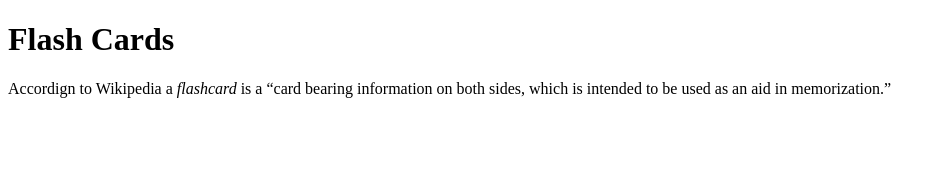
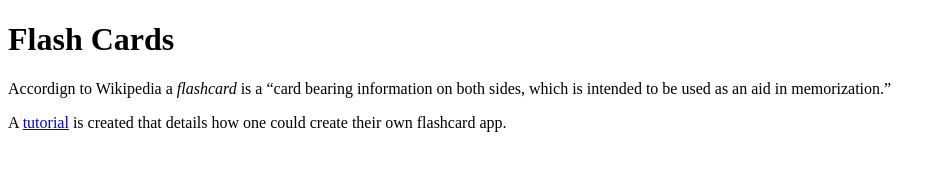
Before and after one commit to HermannEbbinghaus/HermannEbbinghaus.github.io, a plain HTML site: page index.html in a window 1280 px wide. Shown: the whole page, without its empty margins (0-946 px from the left). Drawn offline with Linux system fonts and the light colour scheme.

Commit message:
Link to the tutorial

```diff
--- a/index.html
+++ b/index.html
@@ -9,5 +9,8 @@
     <p>
       Accordign to Wikipedia a <em>flashcard</em> is a <q cite="https://en.wikipedia.org/wiki/Flashcard">card bearing information on both sides, which is intended to be used as an aid in memorization.</q>
     </p>
+    <p>
+      A <a href="https://hermannebbinghaus.github.io/tutorial/index.html">tutorial</a> is created that details how one could create their own flashcard app.
+    </p>
   </body>
 </html>
```
